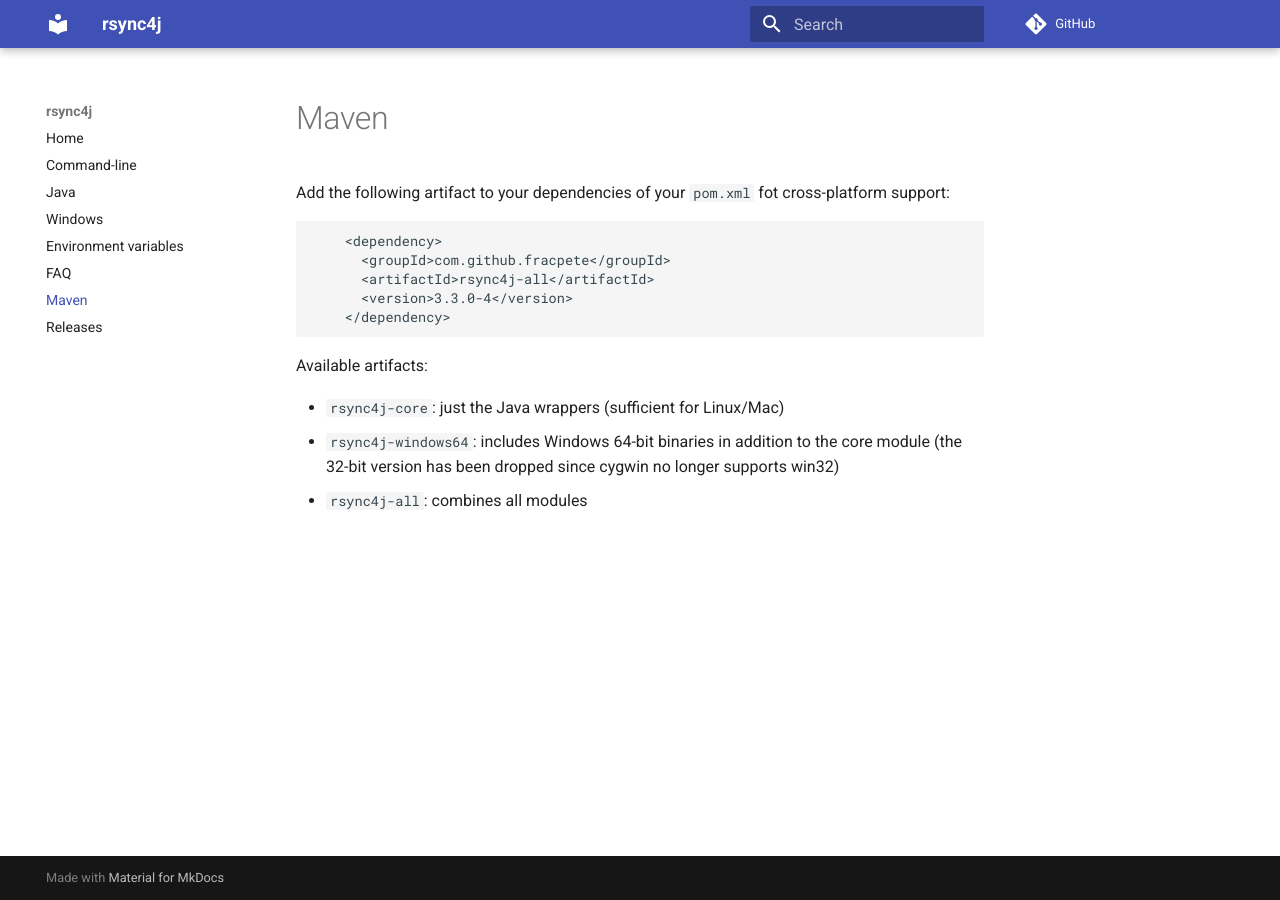
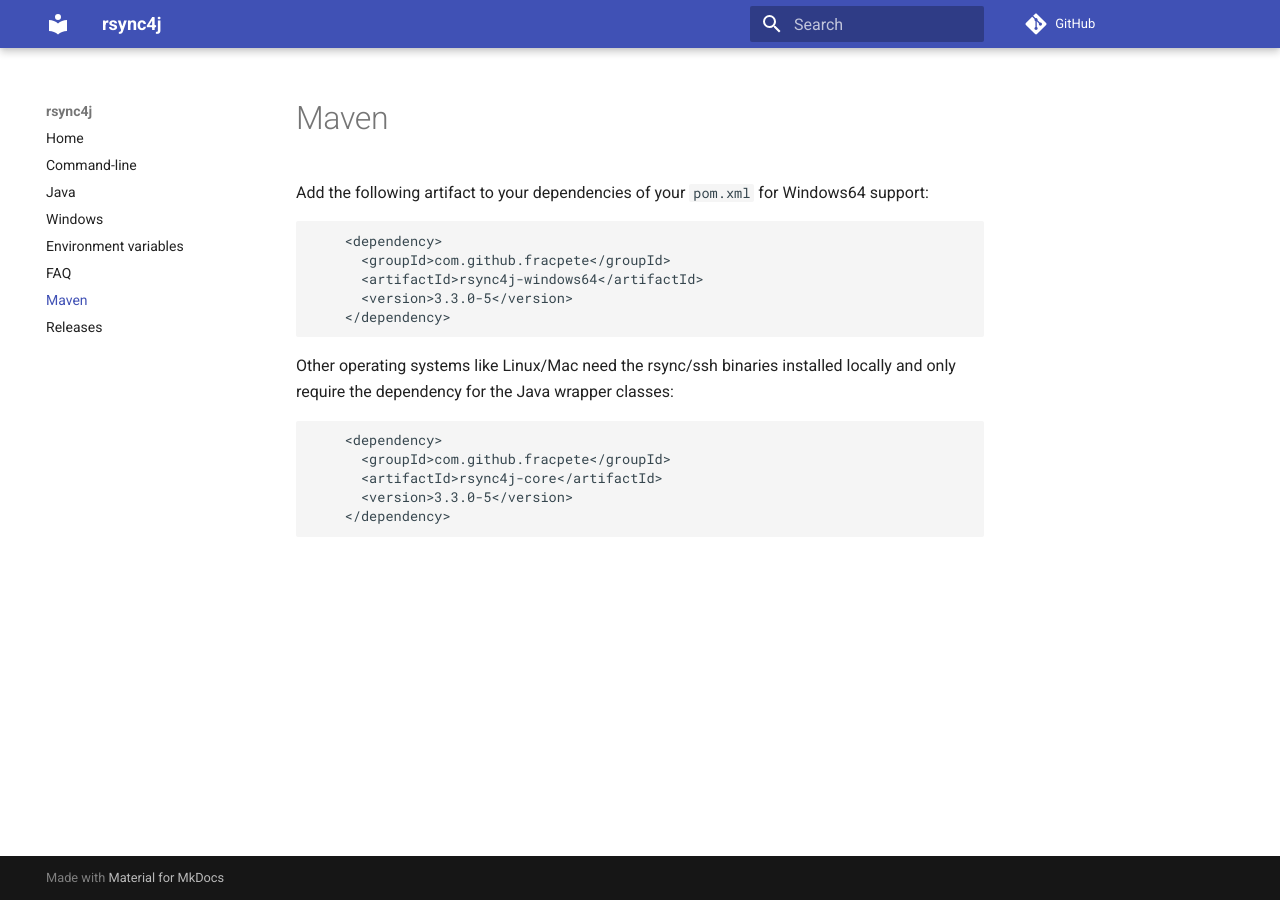
Before and after one commit to fracpete/rsync4j, an MkDocs documentation site: the page built from docs/maven.md, in a window 1280 px wide. Built offline with MkDocs 1.6.1 and Material for MkDocs 9.7.7, drawn with Linux system fonts in a browser that asks for light colours; comment, search, counter and statistics services are not loaded.

Commit message:
updated article with new artifact version, split into Windows and Linux/Mac sections

````diff
--- a/docs/maven.md
+++ b/docs/maven.md
@@ -1,15 +1,20 @@
-Add the following artifact to your dependencies of your `pom.xml` fot cross-platform support:
+Add the following artifact to your dependencies of your `pom.xml` for Windows64 support:
 
 ```xml
     <dependency>
       <groupId>com.github.fracpete</groupId>
-      <artifactId>rsync4j-all</artifactId>
-      <version>3.3.0-4</version>
+      <artifactId>rsync4j-windows64</artifactId>
+      <version>3.3.0-5</version>
     </dependency>
 ```
 
-Available artifacts:
+Other operating systems like Linux/Mac need the rsync/ssh binaries installed locally and only require the
+dependency for the Java wrapper classes:
 
-* `rsync4j-core`: just the Java wrappers (sufficient for Linux/Mac)
-* `rsync4j-windows64`: includes Windows 64-bit binaries in addition to the core module (the 32-bit version has been dropped since cygwin no longer supports win32)
-* `rsync4j-all`: combines all modules
+```xml
+    <dependency>
+      <groupId>com.github.fracpete</groupId>
+      <artifactId>rsync4j-core</artifactId>
+      <version>3.3.0-5</version>
+    </dependency>
+```
````
